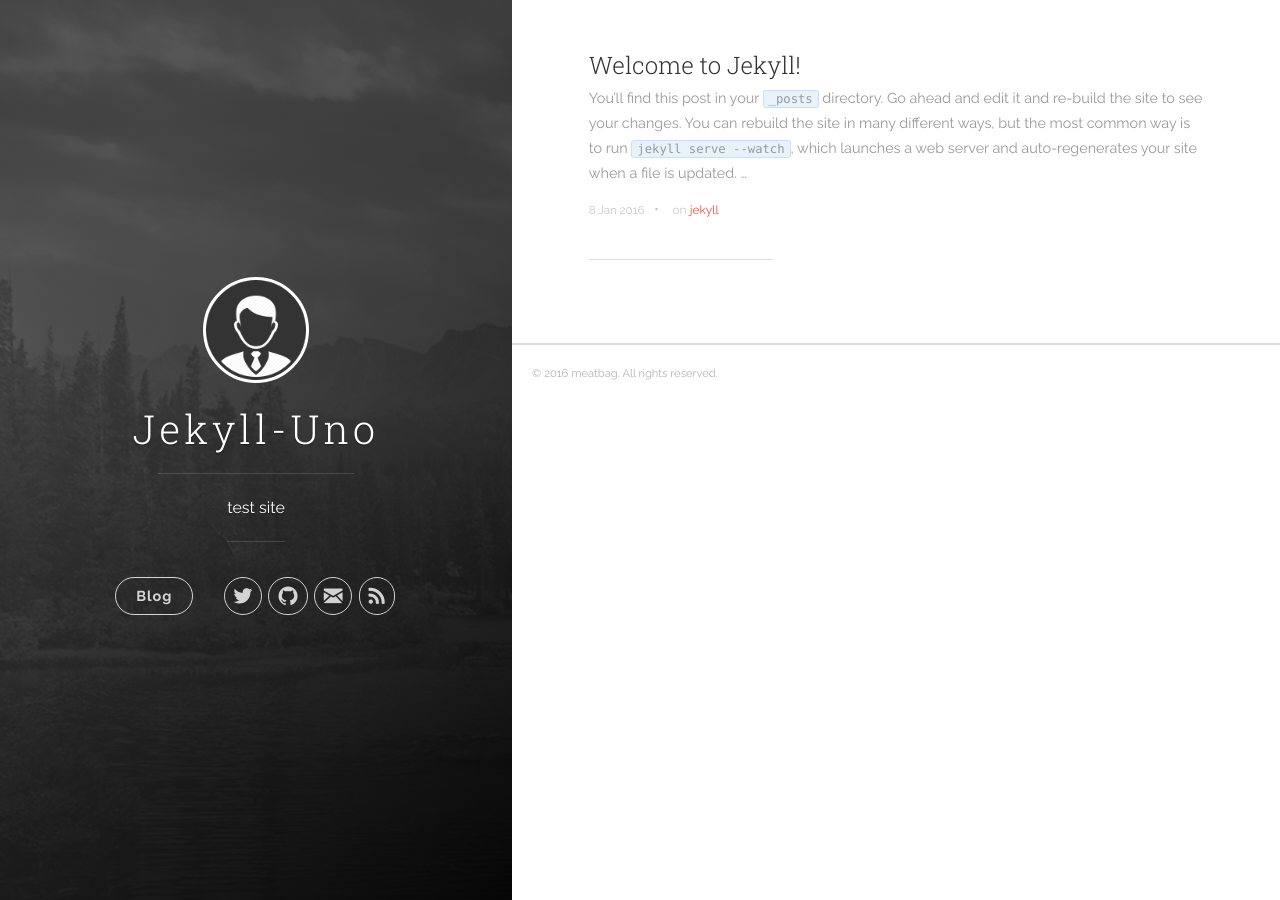
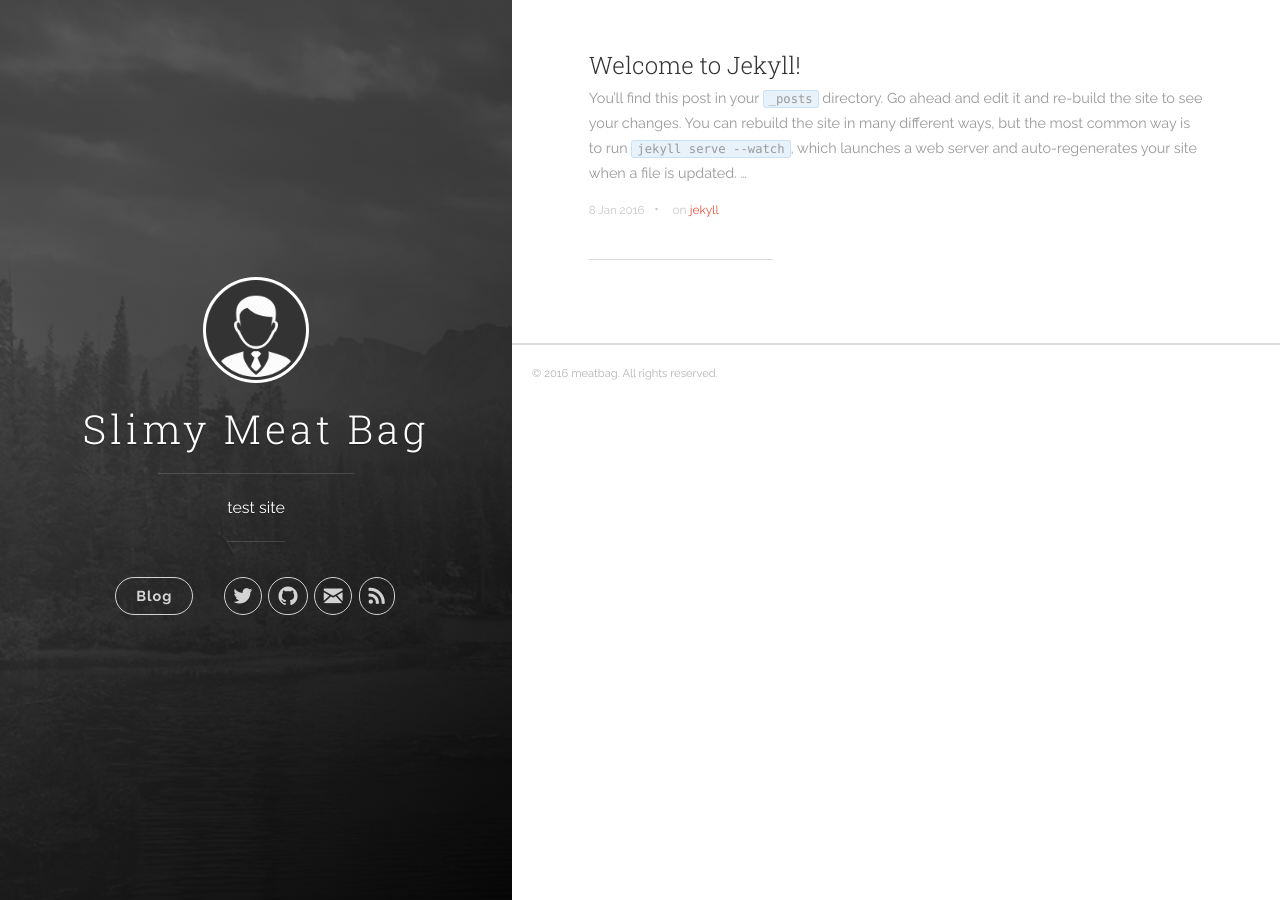
Before and after one commit to slimy-meat-bag/slimy-meat-bag.github.io, a Jekyll site: the page built from index.html, in a window 1280 px wide. Built offline with Jekyll 4.4.1, drawn with Linux system fonts in a browser that asks for light colours; nearby versions of some CDN libraries; the list of posts is cut into pages by our own code.

```diff
--- a/_config.yml
+++ b/_config.yml
@@ -1,5 +1,5 @@
 # Site settings
-title: Jekyll-Uno
+title: Slimy Meat Bag
 description: 'test site'
 url: 'https://slimy-meat-bag.github.io'
 baseurl: '/'
```
Also changed, not shown: images/favicons/manifest.json.
